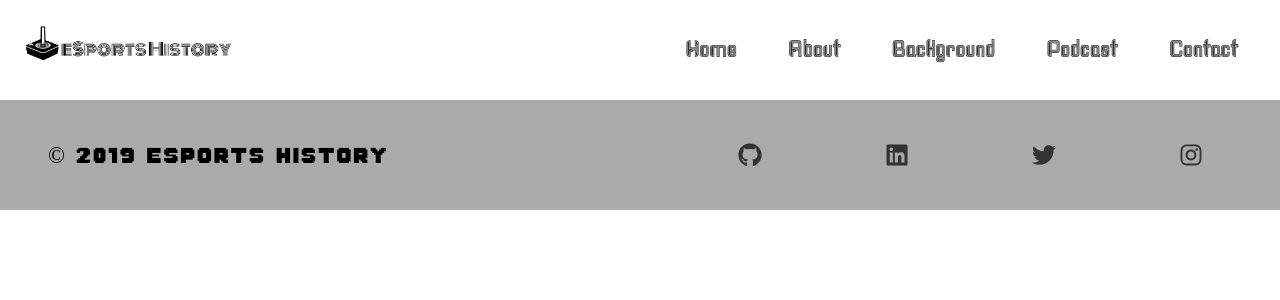
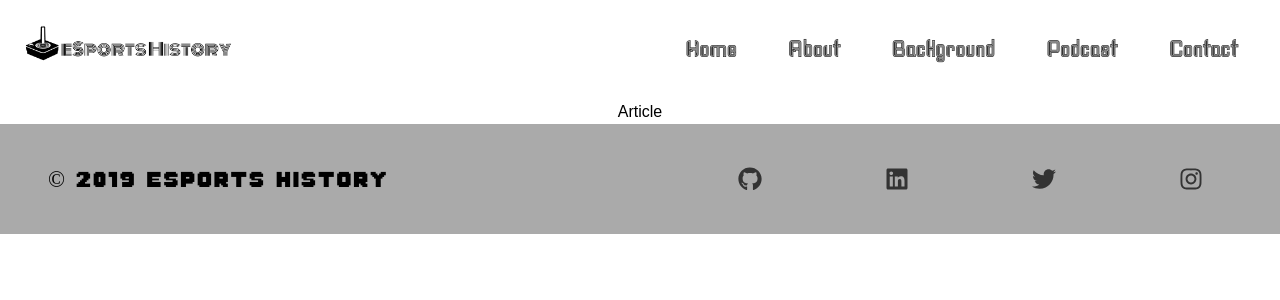
Before and after one commit to Zarnerz/EH-React, a React (Create React App) app in the folder esports-history/: page /blog in a window 1280 px wide. Shown: the top 300 px of the page. Built offline with nearby package versions, Linux system fonts and the light colour scheme.

Commit message:
Blog route working

```diff
--- a/esports-history/src/App.js
+++ b/esports-history/src/App.js
@@ -8,6 +8,7 @@ import Footer from "./global/footer";
 // Pages
 import Main from "./pages/main";
 import Podcasts from "./pages/podcasts";
+import Blog from "./pages/blog";
 
 // Styles
 import "./App.css";
@@ -21,6 +22,7 @@ class App extends Component {
           <Header />
           <Route exact path="/" component={Main} />
           <Route path="/podcasts" component={Podcasts} />
+          <Route path="/blog" component={Blog} />
           <Footer />
         </div>
       </Router>
```
